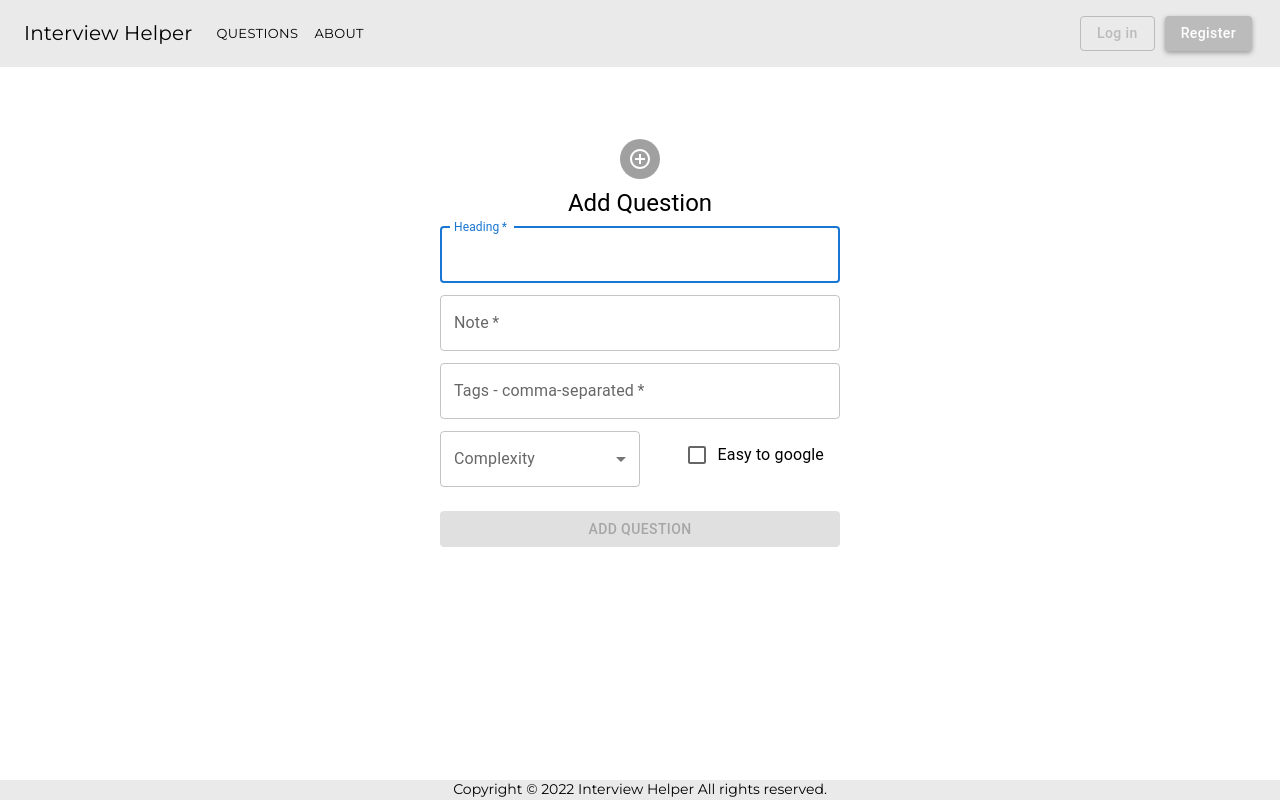
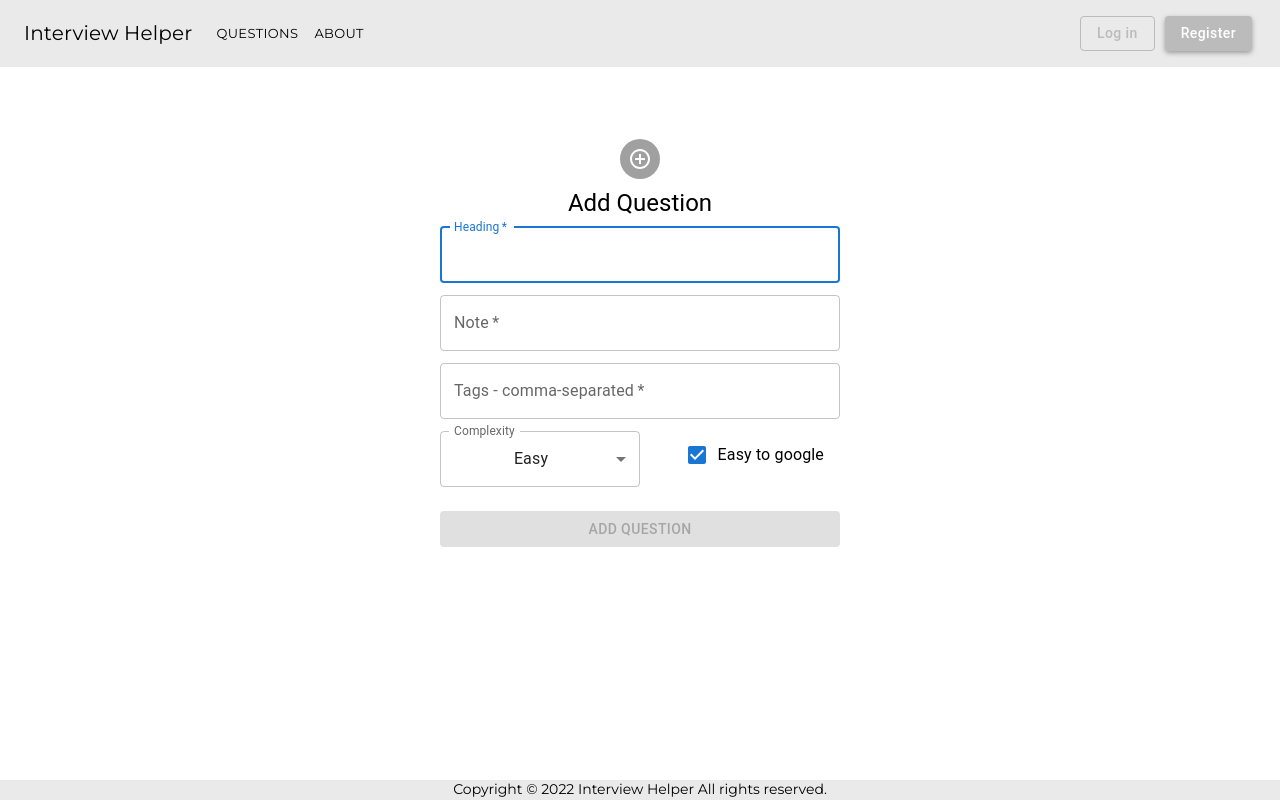
Before and after one commit to Sverdiyev/InterviewHelperFE, a React (Create React App) app: page /add-question in a window 1280 px wide. Built offline with nearby package versions, Linux system fonts and the light colour scheme.

Commit message:
complexity finalization

```diff
--- a/src/components/AddQuestion/AddQuestionForm.jsx
+++ b/src/components/AddQuestion/AddQuestionForm.jsx
@@ -12,7 +12,7 @@ function AddQuestionForm() {
   const [tagsValue, setTagsValue] = useInputField();
   const [complexityValue, setComplexityValue] = useInputField();
 
-  const easyToGoogleValue = useRef(true);
+  const easyToGoogleRef = useRef(true);
   const formIsValid = headingIsValid;
 
   const handleSubmit = (e) => {
@@ -27,19 +27,17 @@ function AddQuestionForm() {
 
     const data = {
       questionContent: headingValue,
-      Note: noteValue,
-      easyToGoogle: easyToGoogleValue,
-      tags: tagsValue.split(',').map((tag) => tag.trim())
-      //, complexity:...
+      note: noteValue,
+      easyToGoogle: easyToGoogleRef.current,
+      tags: tagsValue.split(',').map((tag) => tag.trim()),
+      complexity: complexityValue
     };
 
     console.log(data);
-    //TODO extract inputs
-
     //send data to BE
   };
   return (
-    <form onSubmit={handleSubmit}>
+    <form onSubmit={handleSubmit} noValidate>
       <InputField
         id="heading"
         label="Heading"
@@ -64,7 +62,10 @@ function AddQuestionForm() {
         />
         <FormControlLabel
           control={
-            <Checkbox onChange={(e) => (easyToGoogleValue.current.value = e.target.checked)} />
+            <Checkbox
+              defaultChecked
+              onChange={(e) => (easyToGoogleRef.current = e.target.checked)}
+            />
           }
           label="Easy to google"
         />
--- a/src/components/StyledUI/SelectField.jsx
+++ b/src/components/StyledUI/SelectField.jsx
@@ -8,7 +8,7 @@ function SelectField({ value, setValue, options, label }) {
       <Select
         labelId={label + '-label'}
         label="Complexity"
-        value={value}
+        value={value || 'easy'}
         onChange={(e) => setValue(e)}>
         {options.map((option) => (
           <MenuItem key={option + '-select'} value={option}>
```
